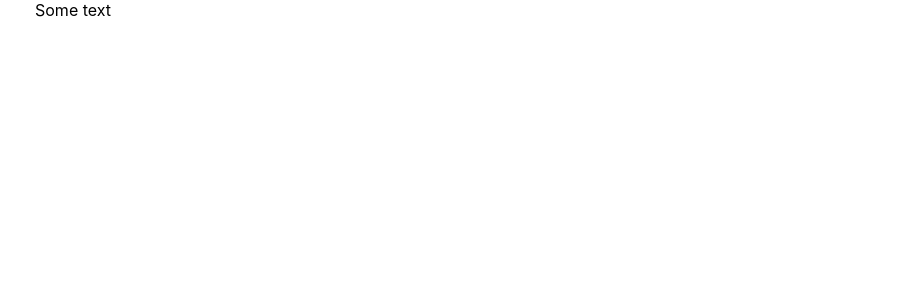
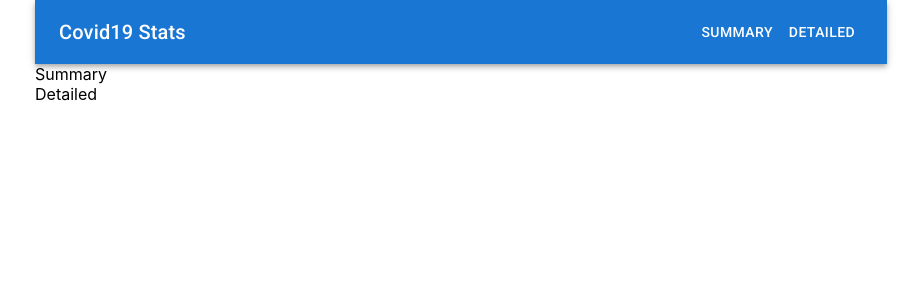
Before and after one commit to Savchhenko/ReactApp-workWithVisualization, a React (Create React App) app: page / in a window 1280 px wide. Shown: the top 300 px of the page, without its empty margins (179-1100 px from the left). Built offline with nearby package versions, Linux system fonts and the light colour scheme; the HTML template or start-up script is replaced by a standard one.

Commit message:
add Header and routing

```diff
--- a/src/App.js
+++ b/src/App.js
@@ -1,9 +1,19 @@
 import React from "react";
-import Container from '@mui/material/Container';
+import Container from "@mui/material/Container";
+import { BrowserRouter as Router, Switch, Route, Link } from "react-router-dom";
+
+import Header from "./Header";
+import Summary from "./summary/Summary";
+import Detailed from "./detailed/Detailed";
 
 function App() {
   return (
-    <Container maxWidth="md">Some text
+    <Container maxWidth="md">
+      <Router>
+        <Header />
+        <Summary />
+        <Detailed />
+      </Router>
     </Container>
   );
 }
--- /dev/null
+++ b/src/Header.js
@@ -0,0 +1,22 @@
+import React from "react";
+import AppBar from "@mui/material/AppBar";
+import Toolbar from "@mui/material/Toolbar";
+import Typography from "@mui/material/Typography";
+import Button from "@mui/material/Button";
+import {Link} from "react-router-dom";
+
+function Header() {
+    return (
+        <AppBar position="static">
+            <Toolbar>
+                <Typography variant="h6" component="div" sx={{ flexGrow: 1 }}>
+                    Covid19 Stats
+                </Typography>
+                <Button color="inherit" component={Link} to="/">Summary</Button>
+                <Button color="inherit" component={Link} to="/detailed">Detailed</Button>
+            </Toolbar>
+        </AppBar>
+    )
+}
+
+export default Header
--- /dev/null
+++ b/src/detailed/Detailed.js
@@ -0,0 +1,11 @@
+import React from 'react'
+
+function Detailed() {
+    return (
+        <div>
+            Detailed
+        </div>
+    )
+}
+
+export default Detailed
--- /dev/null
+++ b/src/summary/Summary.js
@@ -0,0 +1,11 @@
+import React from 'react'
+
+function Summary() {
+    return (
+        <div>
+            Summary
+        </div>
+    )
+}
+
+export default Summary
```
